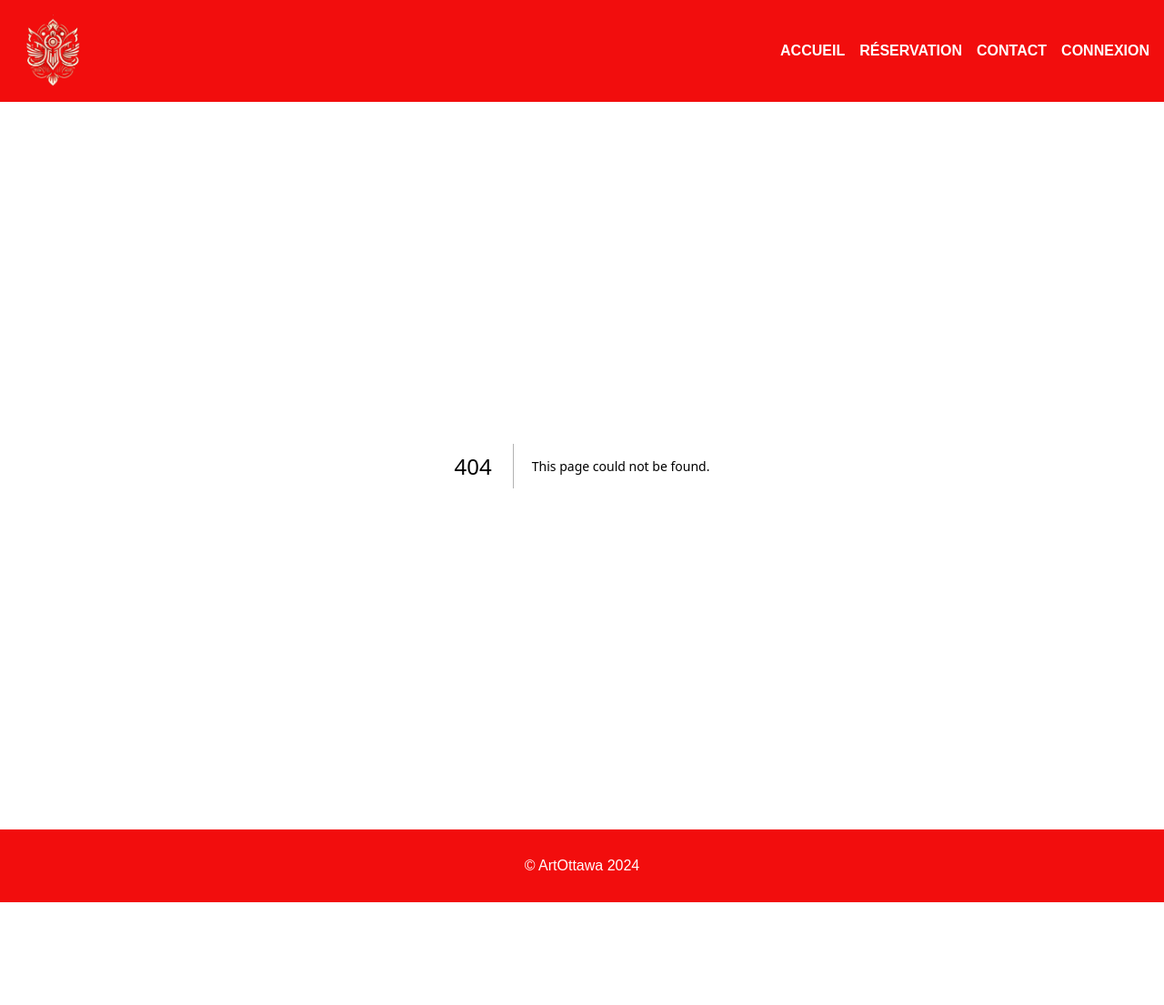
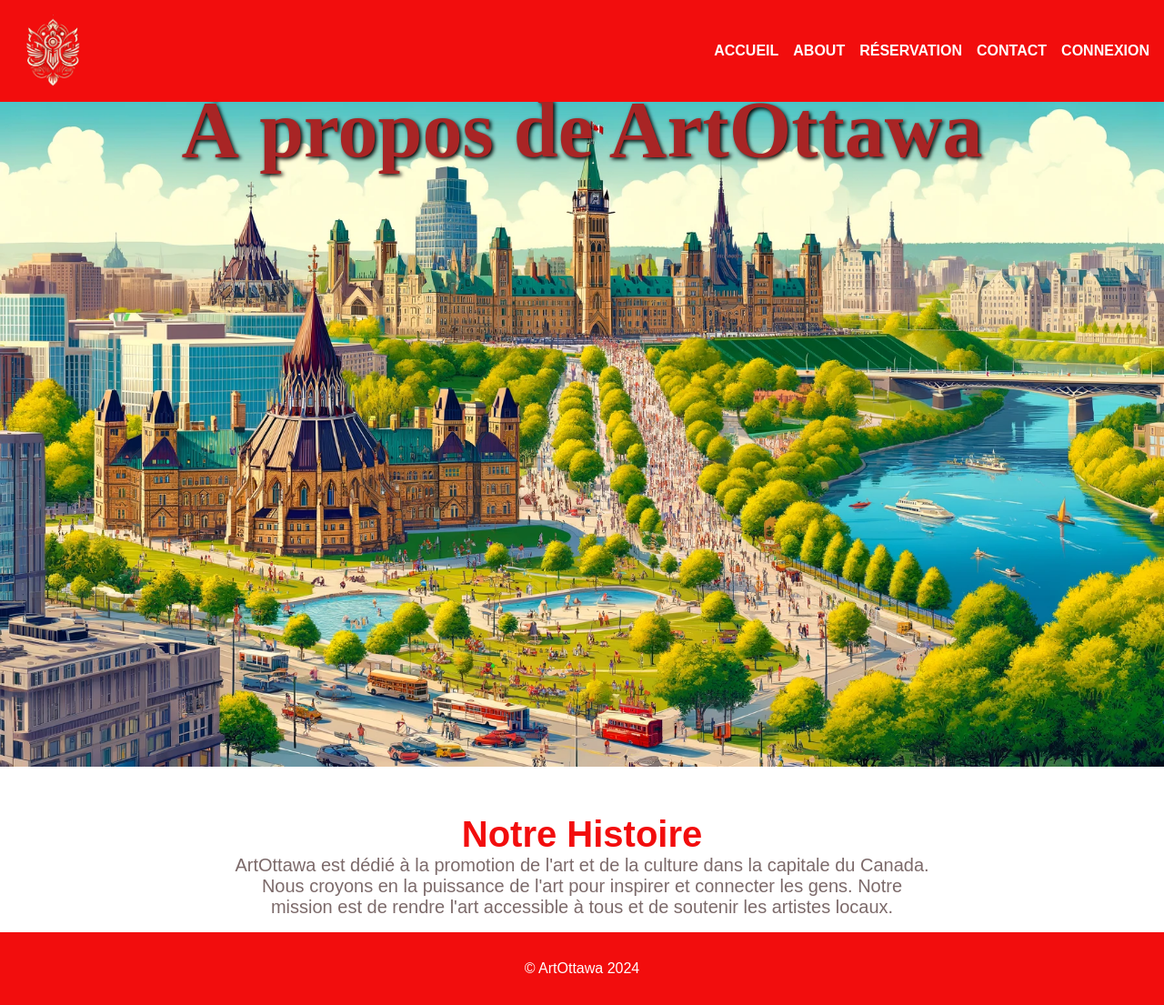
Before and after one commit to Malek3031/ArtOttawaExplorer, a Next.js app: page /about in a window 1280 px wide. Before the commit this address had no page. Shown: the whole page at 91% size. Before the commit the page ends 992 px from the top, so only its background shows below. Built offline with nearby package versions, Linux system fonts and the light colour scheme.

Commit message:
rania (#12)
Co-authored-by: 2705436 <2705436@collegelacite.ca>

```diff
--- /dev/null
+++ b/Composents/About.jsx
@@ -0,0 +1,25 @@
+import styles from './About.module.css';
+import Image from 'next/image';
+
+export default function About() {
+  return (
+    <div className={styles.about}>
+      <div className={styles.banner}>
+        <Image
+          src="/About.jpg"
+          alt="About Banner"
+          layout="responsive"
+          width={1200}
+          height={300}
+        />
+        <h1 className={styles.siteName}>
+          À propos de ArtOttawa
+        </h1>
+      </div>
+      <div className={styles.introduction}>
+        <h2>Notre Histoire</h2>
+        <p>ArtOttawa est dédié à la promotion de l'art et de la culture dans la capitale du Canada. Nous croyons en la puissance de l'art pour inspirer et connecter les gens. Notre mission est de rendre l'art accessible à tous et de soutenir les artistes locaux.</p>
+      </div>
+    </div>
+  );
+}
--- /dev/null
+++ b/Composents/About.module.css
@@ -0,0 +1,105 @@
+.about {
+  display: flex;
+  flex-direction: column;
+  align-items: center;
+  width: 100%;
+  overflow: hidden;
+  position: relative;
+  animation: fadeIn 1s ease-in-out;
+}
+
+@keyframes fadeIn {
+  from {
+    opacity: 0;
+    transform: translateY(20px);
+  }
+  to {
+    opacity: 1;
+    transform: translateY(0);
+  }
+}
+
+.banner {
+  position: relative;
+  width: 100%;
+  height: auto;
+  max-height: 1000px;
+  animation: fadeIn 1s ease-in-out;
+  border-image: fill linear-gradient(#0003,#000);
+}
+
+.banner img {
+  width: 100%;
+  height: auto;
+  max-height: 1000px;
+  border-image: fill linear-gradient(#0003,#000);
+}
+
+.siteName {
+  position: absolute;
+  top: -20px;
+  width: 100%;
+  text-align: center;
+  font-size: 5.5rem;
+  color: rgb(168, 37, 37);
+  font-family: 'Brush Script MT', cursive;
+  text-shadow: 2px 2px 4px rgba(0, 0, 1, 6);
+  animation: fadeInDown 1s ease-in-out;
+}
+
+@keyframes fadeInDown {
+  from {
+    opacity: 0;
+    transform: translateY(-20px);
+  }
+  to {
+    opacity: 1;
+    transform: translateY(0);
+  }
+}
+
+.introduction {
+  text-align: center;
+  margin-top: 2rem;
+  padding: 1rem;
+  max-width: 800px;
+  animation: fadeIn 1.5s ease-in-out;
+}
+
+.introduction h2 {
+  font-size: 2.5rem;
+  color: var(--first-color);
+}
+
+.introduction p {
+  font-size: 1.25rem;
+  color: var(--text-color);
+}
+
+@media (max-width: 768px) {
+  .siteName {
+    font-size: 3rem;
+  }
+
+  .introduction h2 {
+    font-size: 2rem;
+  }
+
+  .introduction p {
+    font-size: 1rem;
+  }
+}
+
+@media (max-width: 480px) {
+  .siteName {
+    font-size: 2rem;
+  }
+
+  .introduction h2 {
+    font-size: 1.5rem;
+  }
+
+  .introduction p {
+    font-size: 0.875rem;
+  }
+}
--- a/Composents/MenuNav.jsx
+++ b/Composents/MenuNav.jsx
@@ -8,6 +8,7 @@ export default function MenuNav() {
     <nav className={styles.nav}>
       <ul>
         <li><a href="#" onClick={() => router.push('/')}>Accueil</a></li>
+        <li><a href="#" onClick={() => router.push('/About')}>About</a></li>
         <li><a href="#" onClick={() => router.push('/reservation')}>Réservation</a></li>
         <li><a href="#" onClick={() => router.push('/contact')}>Contact</a></li>
         <li><a href="#" onClick={() => router.push('/connexion')}>Connexion</a></li>
--- a/Composents/MenuNav.module.css
+++ b/Composents/MenuNav.module.css
@@ -1,3 +1,4 @@
+/* components/MenuNav.module.css */
 .nav ul {
   display: flex;
   align-items: center;
@@ -36,3 +37,9 @@
 .nav a:hover {
   color: var(--input-border);
 }
+
+.nav a.active {
+  color: var(--first-color); /* Couleur du lien actif */
+  font-weight: bold;
+  border-bottom: 2px solid var(--first-color); /* Souligne le lien actif */
+}
--- /dev/null
+++ b/app/about/page.jsx
@@ -0,0 +1,7 @@
+'use client';
+
+import About from '../../Composents/About';
+
+export default function AboutPage() {
+  return <About />;
+}
```
Also changed, not shown: public/About.jpg (added).
